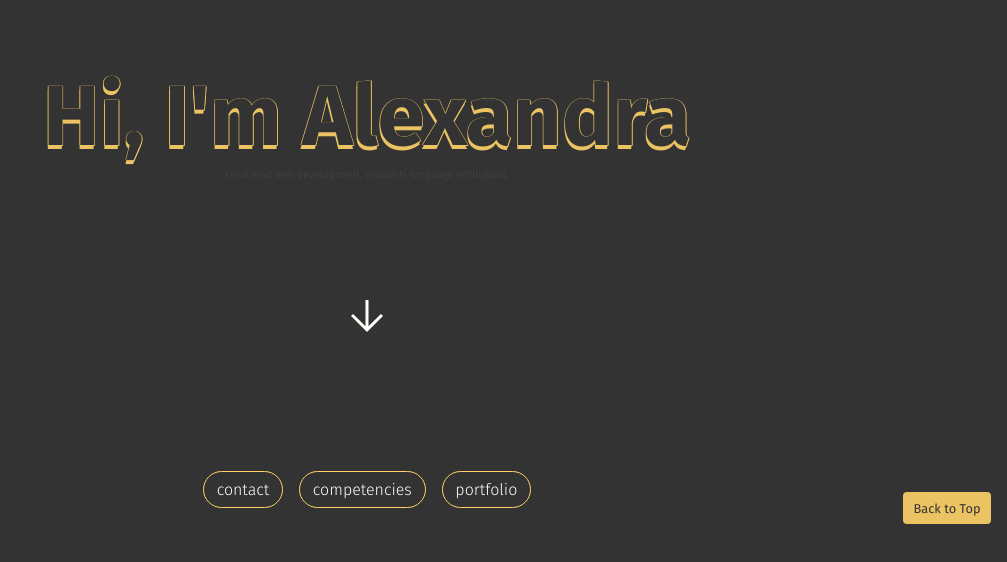
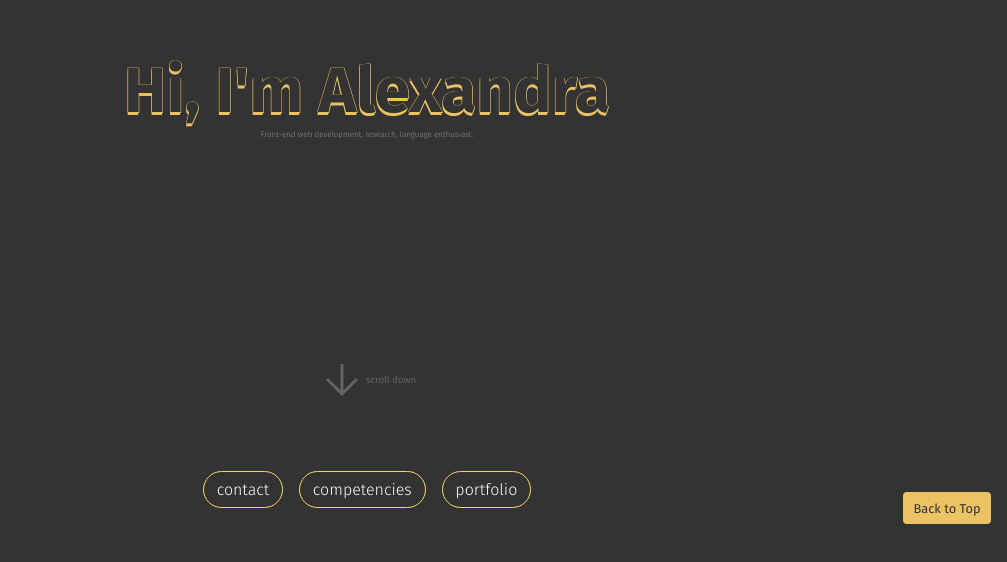
Before and after one commit to alex-reason/portfolio, a Next.js app: page / in a window 1280 px wide. Shown: the part 268-830 px from the top of the page, without its empty margins (273-1280 px from the left). Built offline with nearby package versions, Linux system fonts and the light colour scheme.

Commit message:
updated minor styling

```diff
--- a/src/app/competencies/competencies.scss
+++ b/src/app/competencies/competencies.scss
@@ -81,7 +81,7 @@
 .certificates {
     display: grid;
     width: 90%;
-    margin-top: 2rem;
+    margin-top: 2.5rem;
     margin-bottom: 5rem;
     grid-template-columns: repeat(3, 1fr);
     grid-template-rows: repeat(6, 1fr);
--- a/src/app/globals.scss
+++ b/src/app/globals.scss
@@ -1,4 +1,8 @@
 @import "./variables.scss";
+
+html {
+    font-family: $font;
+}
 
 .globals {
     font-size: 100%;
--- a/src/app/page.js
+++ b/src/app/page.js
@@ -1,5 +1,4 @@
 "use client";
-import Head from "next/head";
 import { useScroll, animated } from "@react-spring/web";
 import { useState, useEffect } from "react";
 import { landingData } from "../assets/data";
@@ -27,28 +26,25 @@ const Home = () => {
     }
   });
 
+
   return (
-    <>
-      <Head>
-        <link rel="preconnect" href="https://fonts.googleapis.com" />
-        <link rel="preconnect" href="https://fonts.gstatic.com" crossorigin />
-        <link href="https://fonts.googleapis.com/css2?family=Barlow:ital,wght@0,100;0,200;0,300;0,400;0,500;0,600;0,700;0,800;0,900;1,100;1,200;1,400&display=swap" rel="stylesheet"></link>
-      </Head>
-
     <div className='home'>
       <div className='home__curtain' />
       <animated.div
         className='home__title'
         style={{
-            transform: `scale(${scrollVal / 1.5})`,
+          transform: `scale(${scrollVal / 2})`,
           opacity: 1.9 - scrollVal
         }}
       >
         <h1>Hi, I&apos;m Alexandra</h1>
-          <p style={{ opacity: `${(scrollVal * 100) - 90}%` }}>Front-end web development, research, language enthusiast.</p>
+        <p style={{ opacity: `${(scrollVal * 100) - 50}%` }}>Front-end web development, research, language enthusiast.</p>
       </animated.div>
 
-        <ArrowDown alt='scroll down' />
+      <div className='home__arrow'>
+        <ArrowDown alt='scroll down' /><p>scroll down</p>
+      </div>
+
 
       <animated.div className='home__details'>
         {landingData && landingData.map((landingItem) => (
@@ -62,7 +58,6 @@ const Home = () => {
       <BackToTop backToTopHandler={scrollToTop} />
       <Navbar />
     </div>
-    </>
   );
 }
 
--- a/src/app/page.scss
+++ b/src/app/page.scss
@@ -26,16 +26,27 @@
     }
 
     svg {
-        fill: $white;
+        fill: $grey;
+    }
+
+    .home__arrow {
         position: fixed;
-        bottom: 12rem;
+        display: flex;
+        align-items: center;
+        justify-content: center;
+        bottom: 8rem;
+
+        p {
+            color: $grey;
+            font-size: 0.6rem;
+        }
     }
 
     &__title {
         position: fixed;
         min-height: 100vh;
         width: 100vw;
-        top: 25%;
+        top: 15%;
         z-index: 10;
         padding: 0 5rem;
 
@@ -70,7 +81,7 @@
         opacity: 100%;
         min-height: 100vh;
         width: 100%;
-        margin-top: 400vh;
+        margin-top: 300vh;
         z-index: 10;
 
         h4 {
```
Also changed, not shown: src/app/competencies/page.js (+5 -5 lines), src/app/components/styles/navbar.scss (line endings or trailing spaces). Lines whose indentation alone changed are shown as unchanged.
